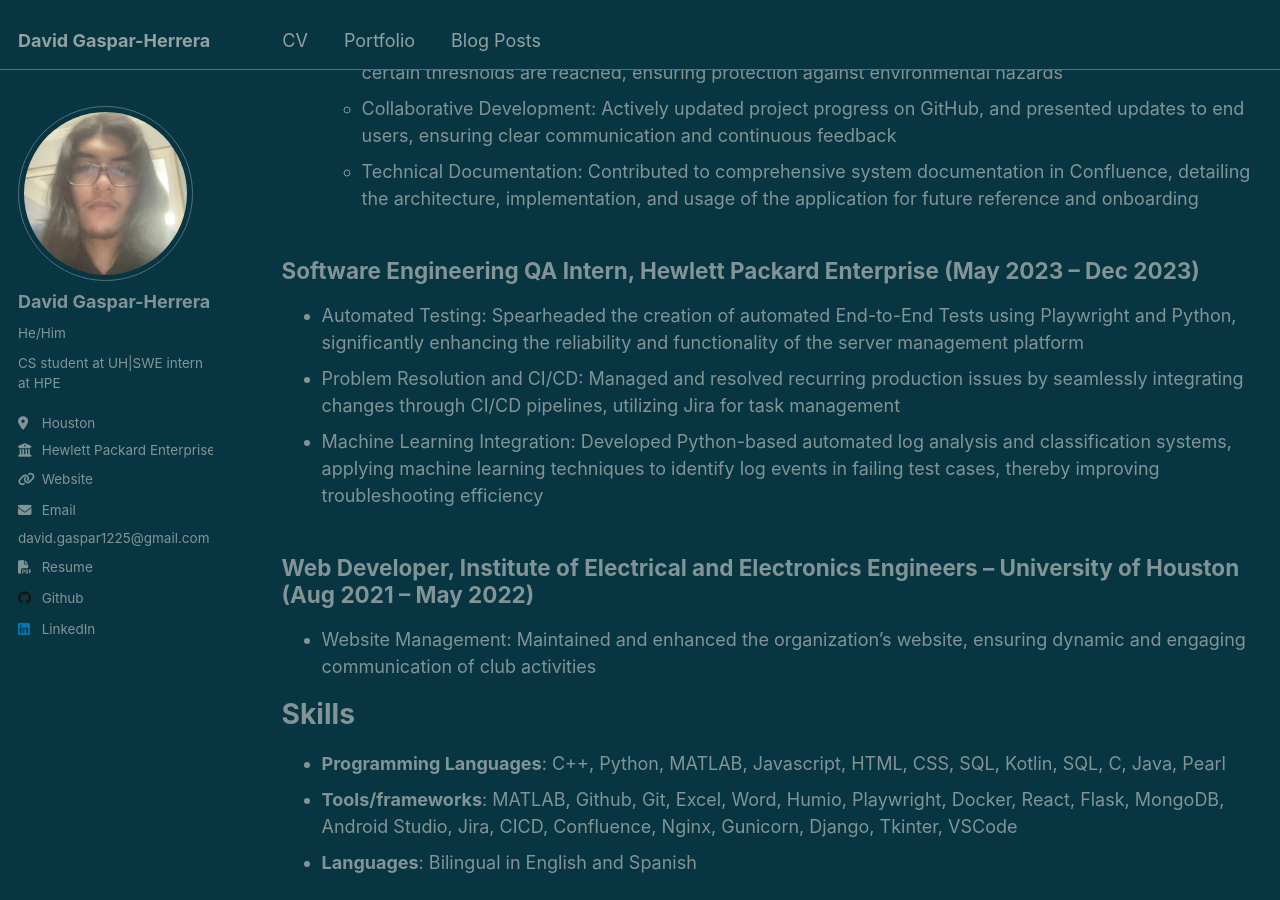
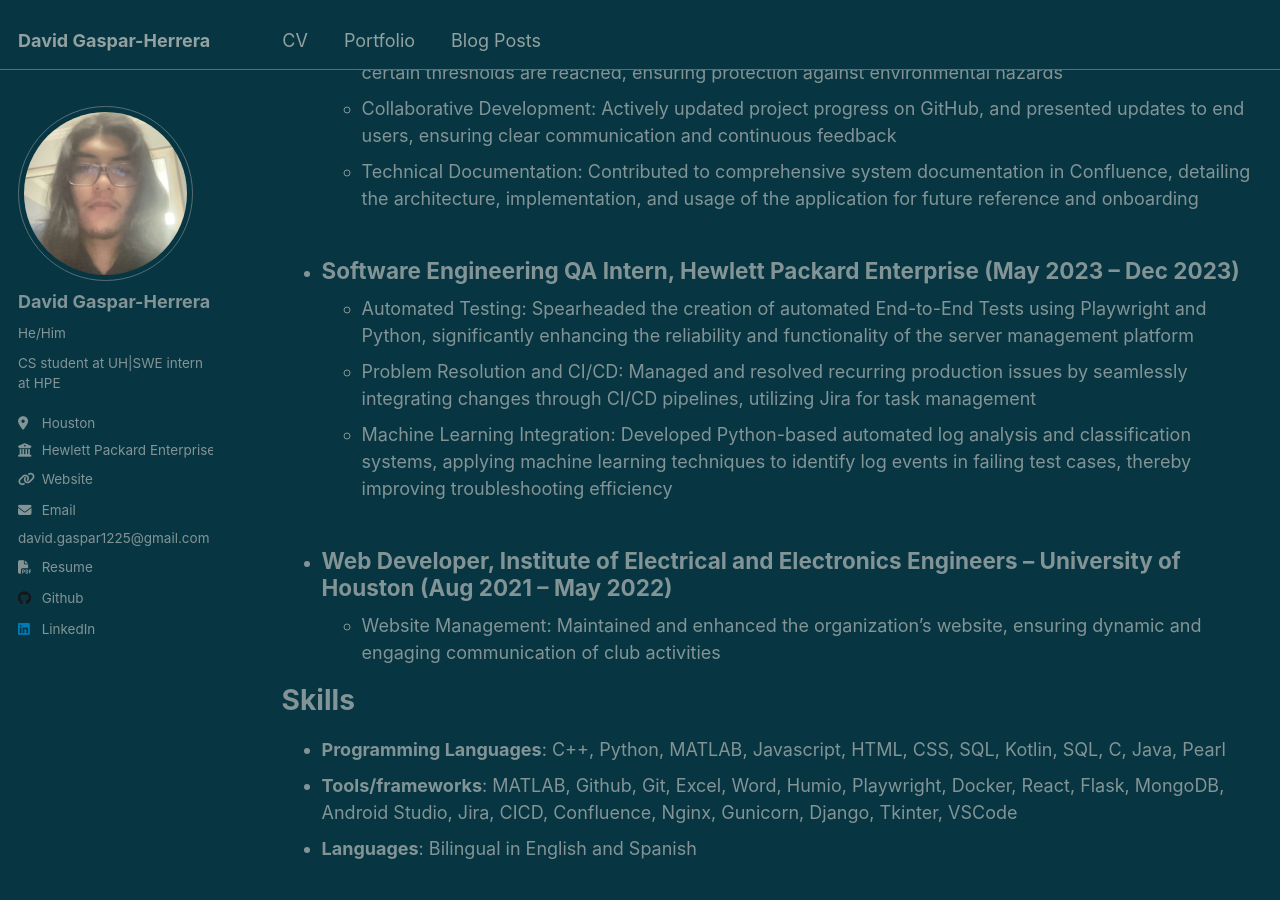
Before and after one commit to David-Gaspar-H/david-gaspar-h.github.io, a Jekyll site: the page built from _pages/cv.md, in a window 1280 px wide and 900 px high, scrolled down 555 px. Built offline with Jekyll 4.4.1, drawn with Linux system fonts in a browser that asks for light colours.

Commit message:
Update cv.md

```diff
--- a/_pages/cv.md
+++ b/_pages/cv.md
@@ -21,13 +21,13 @@ redirect_from:
   - Collaborative Development: Actively updated project progress on GitHub, and presented updates to end users, ensuring clear communication and continuous feedback
   - Technical Documentation: Contributed to comprehensive system documentation in Confluence, detailing the architecture, implementation, and usage of the application for future reference and onboarding
 
-## Software Engineering QA Intern, Hewlett Packard Enterprise (May 2023 – Dec 2023)
-- Automated Testing: Spearheaded the creation of automated End-to-End Tests using Playwright and Python, significantly enhancing the reliability and functionality of the server management platform
-- Problem Resolution and CI/CD: Managed and resolved recurring production issues by seamlessly integrating changes through CI/CD pipelines, utilizing Jira for task management
-- Machine Learning Integration: Developed Python-based automated log analysis and classification systems, applying machine learning techniques to identify log events in failing test cases, thereby improving troubleshooting efficiency
+- ## Software Engineering QA Intern, Hewlett Packard Enterprise (May 2023 – Dec 2023)
+  - Automated Testing: Spearheaded the creation of automated End-to-End Tests using Playwright and Python, significantly enhancing the reliability and functionality of the server management platform
+  - Problem Resolution and CI/CD: Managed and resolved recurring production issues by seamlessly integrating changes through CI/CD pipelines, utilizing Jira for task management
+  - Machine Learning Integration: Developed Python-based automated log analysis and classification systems, applying machine learning techniques to identify log events in failing test cases, thereby improving troubleshooting efficiency
 
-## Web Developer, Institute of Electrical and Electronics Engineers – University of Houston (Aug 2021 – May 2022)
-- Website Management: Maintained and enhanced the organization's website, ensuring dynamic and engaging communication of club activities
+- ## Web Developer, Institute of Electrical and Electronics Engineers – University of Houston (Aug 2021 – May 2022)
+  - Website Management: Maintained and enhanced the organization's website, ensuring dynamic and engaging communication of club activities
 
 # Skills
 - **Programming Languages**: C++, Python, MATLAB, Javascript, HTML, CSS, SQL, Kotlin, SQL, C, Java, Pearl
```
